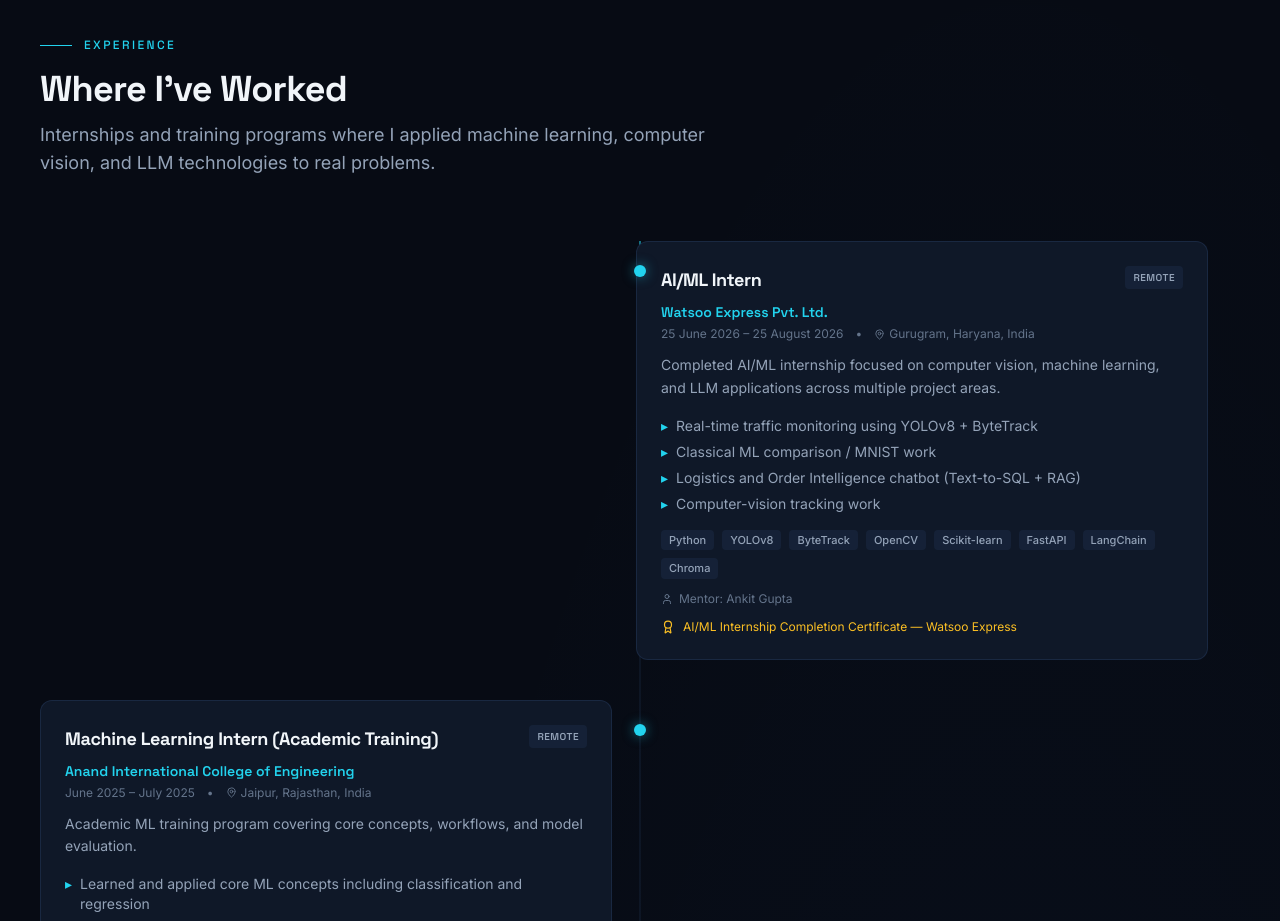
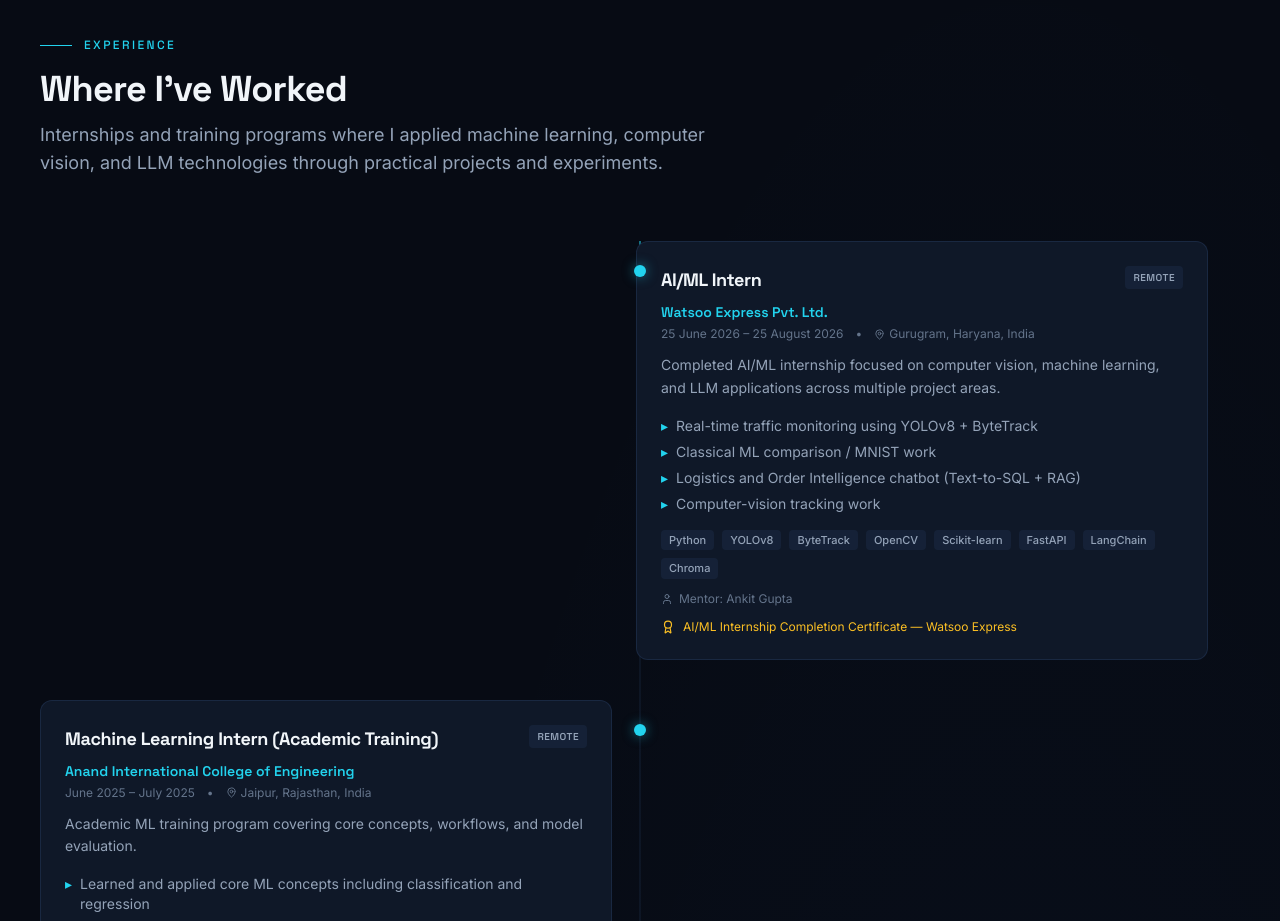
Before and after one commit to Yuvrajtakk/A_Portfolio, a React (Vite) app: page / in a window 1280 px wide. Shown: the part 3000-3921 px from the top of the page. Built offline with nearby package versions, Linux system fonts and the light colour scheme.

Commit message:
content: refine portfolio wording

```diff
--- a/src/components/Experience.tsx
+++ b/src/components/Experience.tsx
@@ -9,7 +9,7 @@
       <SectionHeader
         label="EXPERIENCE"
         title="Where I've Worked"
-        description="Internships and training programs where I applied machine learning, computer vision, and LLM technologies to real problems."
+        description="Internships and training programs where I applied machine learning, computer vision, and LLM technologies through practical projects and experiments."
       />
 
       <div className="relative">
```
